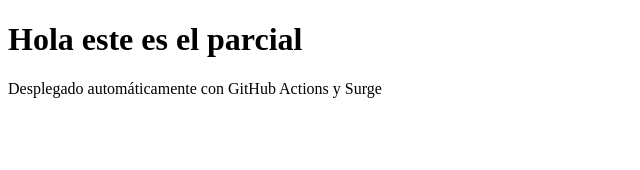
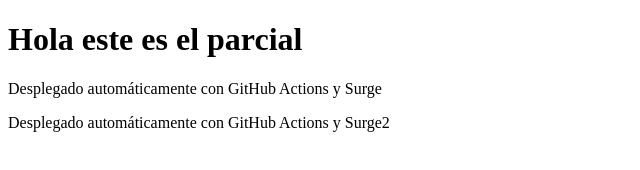
Before and after one commit to JosephLCante/mi-pagina-web, a plain HTML site: page index.html in a window 1280 px wide. Shown: the whole page, without its empty margins (0-640 px from the left). Drawn offline with Linux system fonts and the light colour scheme.

Commit message:
Update 1

```diff
--- a/index.html
+++ b/index.html
@@ -9,3 +9,4 @@
     <h1>Hola este es el parcial</h1>
 </body>
 </html><p>Desplegado automáticamente con GitHub Actions y Surge</p>
+<p>Desplegado automáticamente con GitHub Actions y Surge2</p>
```
Also changed, not shown: 1 other file.
